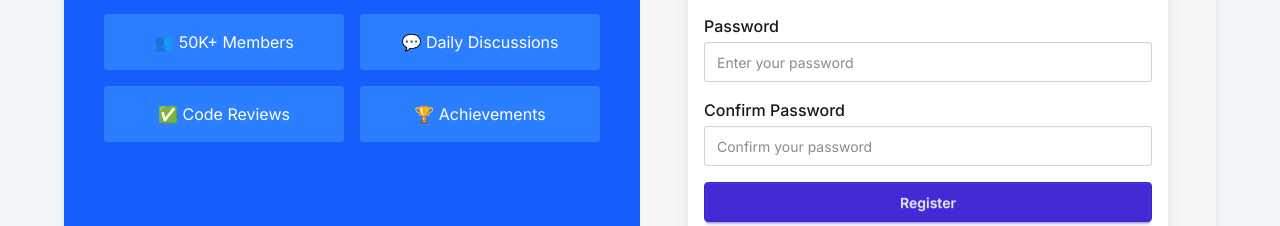
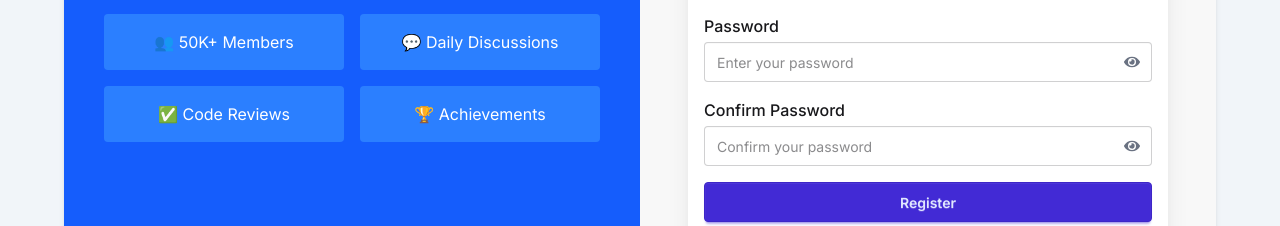
Before and after one commit to Aasif-Shahriar/think-hub-client, a React (Vite) app: page /register in a window 1280 px wide. Shown: the part 478-704 px from the top of the page. Built offline with nearby package versions, Linux system fonts and the light colour scheme; no server answers.

Commit message:
Update: join us + register show/hide password

```diff
--- a/src/pages/auth-page/login-page/JoinUs.jsx
+++ b/src/pages/auth-page/login-page/JoinUs.jsx
@@ -1,11 +1,12 @@
 import { useForm } from "react-hook-form";
-import { FcGoogle } from "react-icons/fc";
 import { Link, useLocation, useNavigate } from "react-router";
 import { toast } from "react-hot-toast";
 import { useAuth } from "../../../hooks/useAuth";
 import axios from "axios";
 import SocialLogin from "../social-login/SocialLogin";
 import Swal from "sweetalert2";
+import { useState } from "react";
+import { FaEye, FaEyeSlash } from "react-icons/fa";
 
 const JoinUs = () => {
   const {
@@ -15,19 +16,18 @@ const JoinUs = () => {
   } = useForm();
 
   const { signIn } = useAuth();
-
   const location = useLocation();
   const from = location.state?.from;
   const navigate = useNavigate();
+
+  const [showPassword, setShowPassword] = useState(false);
 
   const onSubmit = async (data) => {
     try {
       const userCred = await signIn(data.email, data.password);
       const user = userCred.user;
-
       const firebaseToken = await user.getIdToken();
 
-      // ⬇ Send Firebase token to backend to get JWT cookie
       await axios.post(
         `${import.meta.env.VITE_API_URL}/jwt`,
         { firebaseToken },
@@ -54,7 +54,7 @@ const JoinUs = () => {
       <title>Join Us | ThinkHub</title>
 
       <div className="max-w-6xl w-full bg-white rounded-lg shadow-md grid grid-cols-1 lg:grid-cols-2 overflow-hidden">
-        {/* Left Section - Static content */}
+        {/* Left Section */}
         <div className="bg-blue-600 text-white p-10 hidden lg:flex flex-col justify-center">
           <h2 className="text-3xl font-bold mb-4">Welcome to ThinkHub</h2>
           <p className="text-lg mb-6">
@@ -77,11 +77,13 @@ const JoinUs = () => {
           </div>
         </div>
 
-        {/* Right Section - Register Form */}
+        {/* Right Section */}
         <div className="md:p-8 lg:p-12 bg-base-200">
           <div className="bg-white p-4 shadow-xl rounded">
-            <h2 className="text-2xl font-bold mb-2">Register for ThinkHub</h2>
-            <p className="mb-6 text-gray-500">Connect. Discuss. Grow.</p>
+            <h2 className="text-2xl font-bold mb-2">Log in to ThinkHub</h2>
+            <p className="mb-6 text-gray-500">
+              Welcome back! Let's continue the journey.
+            </p>
 
             <form onSubmit={handleSubmit(onSubmit)} className="space-y-4">
               <div>
@@ -96,14 +98,24 @@ const JoinUs = () => {
                   <p className="text-red-500 text-sm">Email is required</p>
                 )}
               </div>
+
+              {/* Password Field with Toggle */}
               <div>
                 <label className="block mb-1 font-medium">Password</label>
-                <input
-                  type="password"
-                  {...register("password", { required: true })}
-                  className="input input-bordered w-full"
-                  placeholder="Enter your password"
-                />
+                <div className="relative">
+                  <input
+                    type={showPassword ? "text" : "password"}
+                    {...register("password", { required: true })}
+                    className="input input-bordered w-full pr-10"
+                    placeholder="Enter your password"
+                  />
+                  <span
+                    onClick={() => setShowPassword(!showPassword)}
+                    className="absolute top-1/2 right-3 transform -translate-y-1/2 text-gray-500 cursor-pointer"
+                  >
+                    {showPassword ? <FaEyeSlash /> : <FaEye />}
+                  </span>
+                </div>
                 {errors.password && (
                   <p className="text-red-500 text-sm">Password is required</p>
                 )}
--- a/src/pages/auth-page/register-page/Register.jsx
+++ b/src/pages/auth-page/register-page/Register.jsx
@@ -7,6 +7,8 @@ import { auth } from "../../../../firebase.init";
 import Swal from "sweetalert2";
 import useAxiosSecure from "../../../hooks/useAxiosSecure";
 import SocialLogin from "../social-login/SocialLogin";
+import { useState } from "react";
+import { FaEye, FaEyeSlash } from "react-icons/fa";
 
 const cloudName = import.meta.env.VITE_CLOUD_NAME;
 const uploadPreset = import.meta.env.VITE_CLOUD_UPLOAD_PRESET;
@@ -27,6 +29,9 @@ const Register = () => {
   const location = useLocation();
   const from = location.state?.from;
   const navigate = useNavigate();
+
+  const [showPassword, setShowPassword] = useState(false);
+  const [showConfirm, setShowConfirm] = useState(false);
 
   const uploadImageToCloudinary = async (file) => {
     const formData = new FormData();
@@ -155,38 +160,59 @@ const Register = () => {
                   <p className="text-red-500 text-sm">Email is required</p>
                 )}
               </div>
+              {/* Password */}
               <div>
                 <label className="block mb-1 font-medium">Password</label>
+                <div className="relative">
                   <input
-                  type="password"
+                    type={showPassword ? "text" : "password"}
                     {...register("password", { required: true })}
-                  className="input input-bordered w-full"
+                    className="input input-bordered w-full pr-10"
                     placeholder="Enter your password"
                   />
+                  <span
+                    className="absolute top-1/2 right-3 transform -translate-y-1/2 text-gray-500 cursor-pointer"
+                    onClick={() => setShowPassword(!showPassword)}
+                  >
+                    {showPassword ? <FaEyeSlash /> : <FaEye />}
+                  </span>
+                </div>
                 {errors.password && (
                   <p className="text-red-500 text-sm">Password is required</p>
                 )}
               </div>
+
+              {/* Confirm Password */}
               <div>
                 <label className="block mb-1 font-medium">
                   Confirm Password
                 </label>
+                <div className="relative">
                   <input
-                  type="password"
+                    type={showConfirm ? "text" : "password"}
                     {...register("confirm", {
                       validate: (value) =>
                         value === watch("password") || "Passwords do not match",
                     })}
-                  className="input input-bordered w-full"
+                    className="input input-bordered w-full pr-10"
                     placeholder="Confirm your password"
                   />
+                  <span
+                    className="absolute top-1/2 right-3 transform -translate-y-1/2 text-gray-500 cursor-pointer"
+                    onClick={() => setShowConfirm(!showConfirm)}
+                  >
+                    {showConfirm ? <FaEyeSlash /> : <FaEye />}
+                  </span>
+                </div>
                 {errors.confirm && (
                   <p className="text-red-500 text-sm">
                     {errors.confirm.message}
                   </p>
                 )}
               </div>
-              <button className="btn btn-primary w-full">{loading?"Registering...":"Register"}</button>
+              <button className="btn btn-primary w-full">
+                {loading ? "Registering..." : "Register"}
+              </button>
             </form>
 
             <div className="text-center mt-4">
--- a/src/pages/home-page/post-details-&-comment/PostDetails.jsx
+++ b/src/pages/home-page/post-details-&-comment/PostDetails.jsx
@@ -23,7 +23,6 @@ const PostDetails = () => {
     },
   });
 
-  console.log(post);
 
   if (isLoading) return <LoadingBar />;
   if (isError) {
```
Lines whose indentation alone changed are shown as unchanged.
